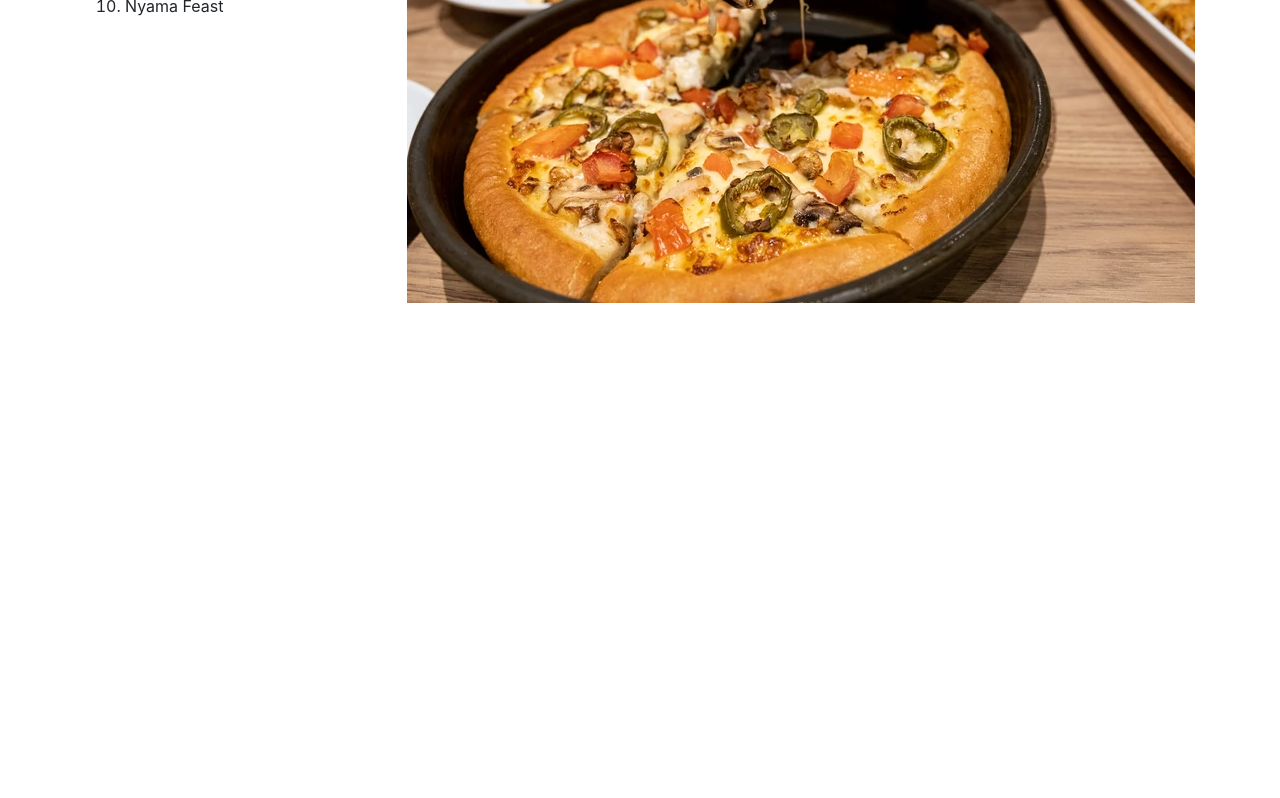
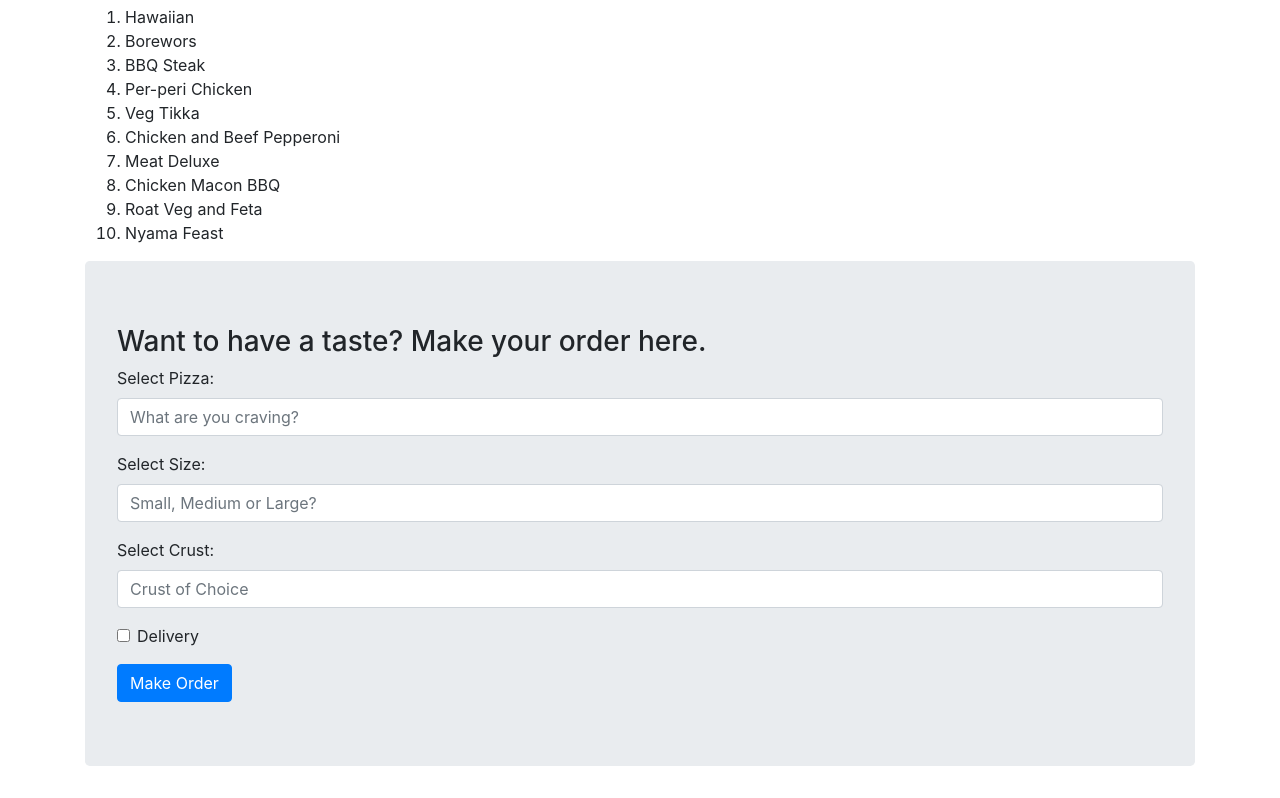
Before and after one commit to C-Museo/pizza-hut, a plain HTML site: page index.html in a window 1280 px wide. Shown: the part 1012-1810 px from the top of the page. Before the commit the page ends 1315 px from the top, so only its background shows below. Drawn offline with nearby package versions, Linux system fonts and the light colour scheme.

Commit message:
add form

```diff
--- a/index.html
+++ b/index.html
@@ -14,13 +14,14 @@
 <body>
   <div class="container">
   <h1>P!ZZA HUT</h1>
-  <img src= "location.webp" width="940" height="400"/>
+  <img src= "location.webp" class="img-fluid" width="940" height="400"/>
   <div class="jumbotron">
   <p>The homemade pizza dough is produced in-house daily and is another reason why the pizza at P!zza Hut always tastes better. </p>
   <p>The Twisty Bread, the signature Wingz and the delicious Double Meal are additional value-for-money options that keep our satisfied customers coming back time after time. When entertaining, a Hawaiian pizza, a Regina pizza, or a Peri Peri Chicken pizza from Pizza Inn is the obvious and perfect option to please crowds of all ages. </p>
   </div>
   <h2>Peep Our Menu</h2>
-  <img src="pizza 3.webp" class="float-right">
+  <div class="img-fluid" src="pizza 3.webp" ></div>
+  <!-- <img src="pizza 3.webp" class="float-right"  width="400" height="auto"> -->
   <ol>
     <li>Hawaiian</li>
     <li>Borewors</li>
@@ -33,6 +34,30 @@
     <li>Roat Veg and Feta</li>
     <li>Nyama Feast</li>
   </ol>
+  <div class="jumbotron">
+  <h3>Want to have a taste? Make your order here.</h3>
+  <form action="/action_page.php">
+    <div class="form-group">
+        <label for="pizza">Select Pizza:</label>
+        <input type="pizza" class="form-control" placeholder="What are you craving?" id="pizza">
+        </div>
+        <div class="form-group">
+        <label for="size">Select Size:</label>
+        <input type="size" class="form-control" placeholder="Small, Medium or Large?" id="size">
+        </div>
+        <div class="form-group">
+        <label for="crust">Select Crust:</label>
+        <input type="crust" class="form-control" placeholder="Crust of Choice" id="crust">
+        </div>
+        <div class="form-group form-check">
+          <label class="form-check-label">
+            <input class="form-check-input" type="checkbox"> Delivery
+          </label>
+        </div>
+        <button type="submit" class="btn btn-primary">Make Order</button>
+      </form>
+
+  </div>
 
 
 
```
